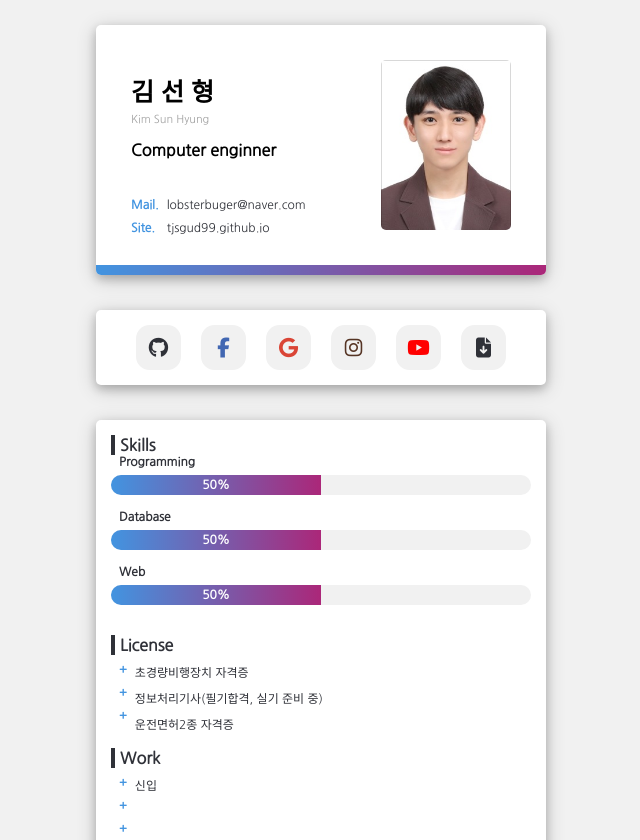
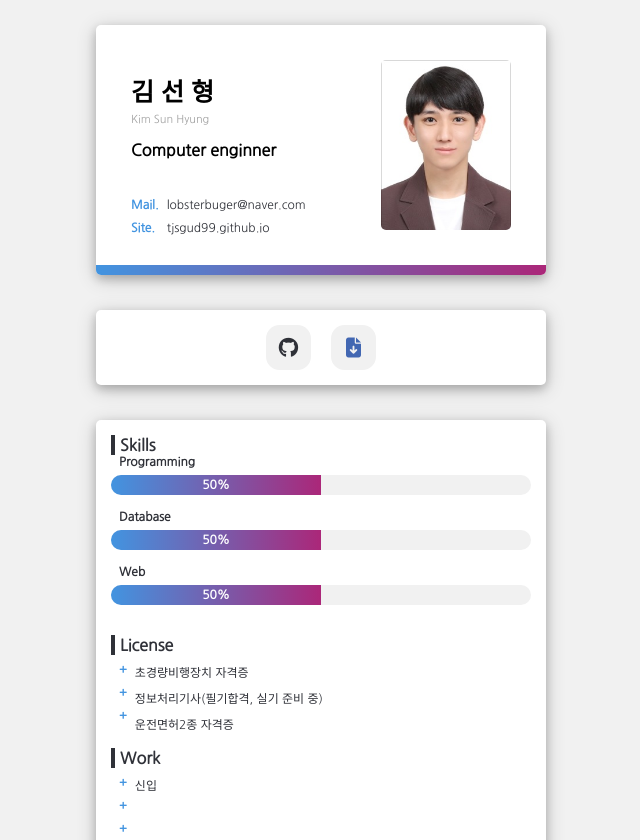
Before and after one commit to tjsgud99/tjsgud99.github.io, a plain HTML site: page index.html in a window 1280 px wide. Shown: the top 840 px of the page, without its empty margins (319-959 px from the left). Drawn offline with Linux system fonts and the light colour scheme.

Commit message:
Update index.html

```diff
--- a/index.html
+++ b/index.html
@@ -48,10 +48,6 @@
         <div class="common_box sns_box">
             <div class="middle">
                 <a class="sns_btn" href="https://github.com/tjsgud99" target="_blank"><i class="fab fa-github"></i></a>
-                <a class="sns_btn" href="" target="_blank"><i class="fab fa-facebook-f"></i></a>
-                <a class="sns_btn" href="" target="_blank"><i class="fab fa-google"></i></a>
-                <a class="sns_btn" href="" target="_blank"><i class="fab fa-instagram"></i></a>
-                <a class="sns_btn" href="" target="_blank"><i class="fab fa-youtube"></i></a>
                 <a class="sns_btn" href="./download/resume.pdf" download="resume.pdf"><i class="fas fa-file-download"></i></a>
 
             </div>
```
